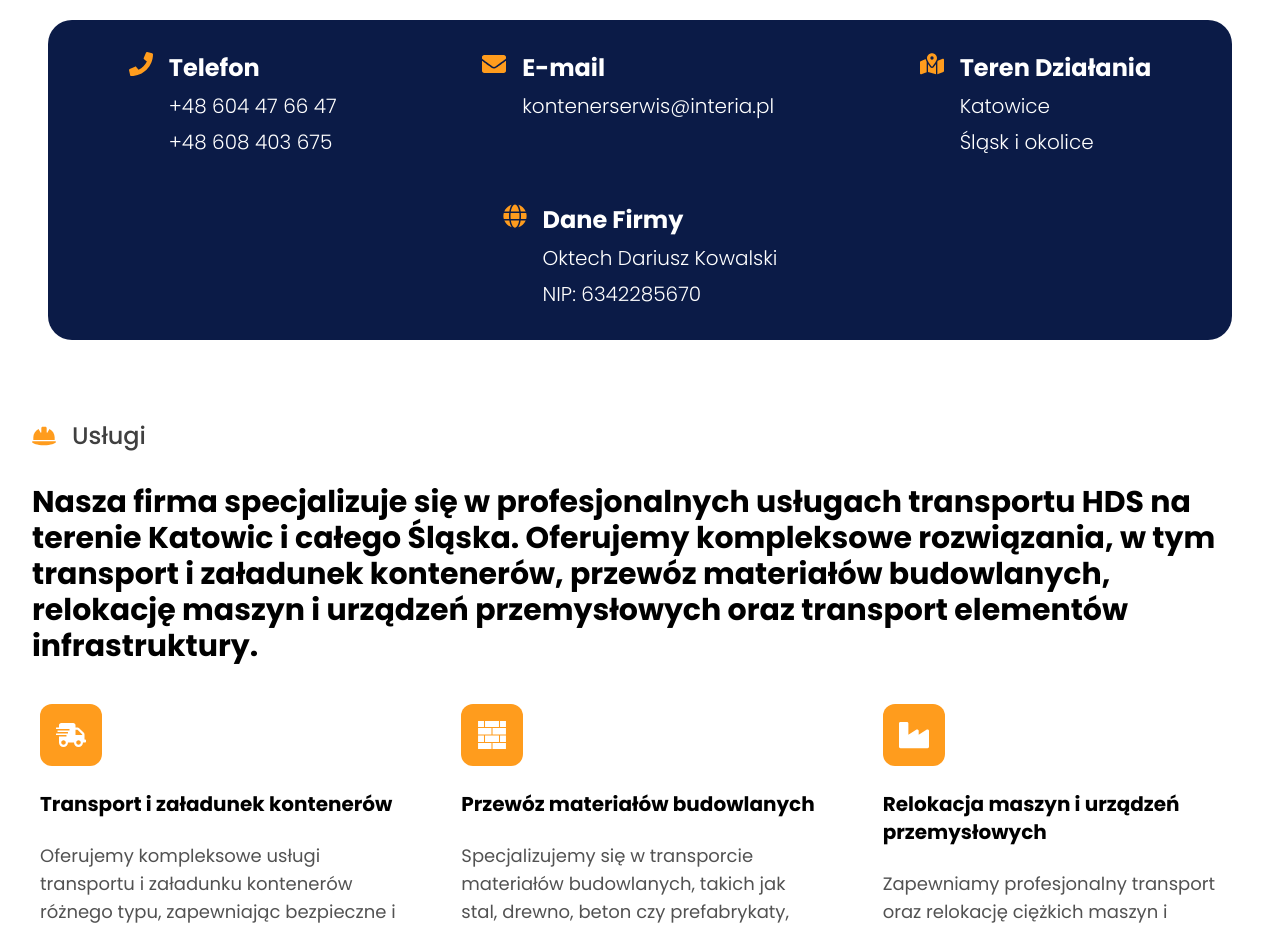
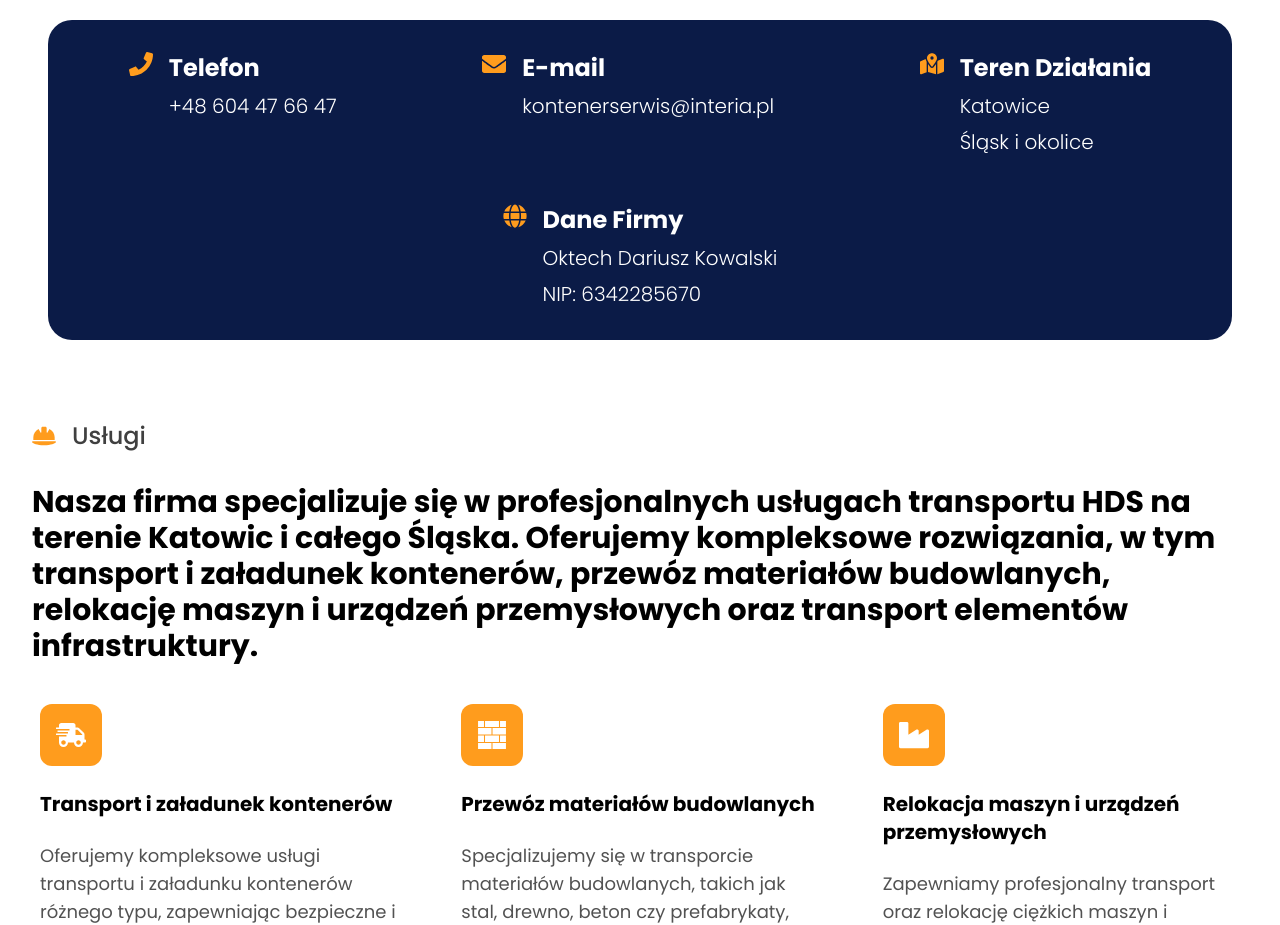
Before and after one commit to k0wal45/oktech-hds, a Next.js app: page / in a window 1280 px wide. Shown: the part 860-1785 px from the top of the page. Built offline with nearby package versions, Linux system fonts and the light colour scheme.

Commit message:
Update Info.tsx

```diff
--- a/components/Contact/Info.tsx
+++ b/components/Contact/Info.tsx
@@ -15,11 +15,6 @@ const Info = () => {
             <li>
               <AppearFromBottom>
                 <a href="tel:+48604476647">+48 604 47 66 47</a>
-              </AppearFromBottom>
-            </li>
-            <li>
-              <AppearFromBottom>
-                <a href="tel:+48608403675">+48 608 403 675</a>
               </AppearFromBottom>
             </li>
           </ul>
```
